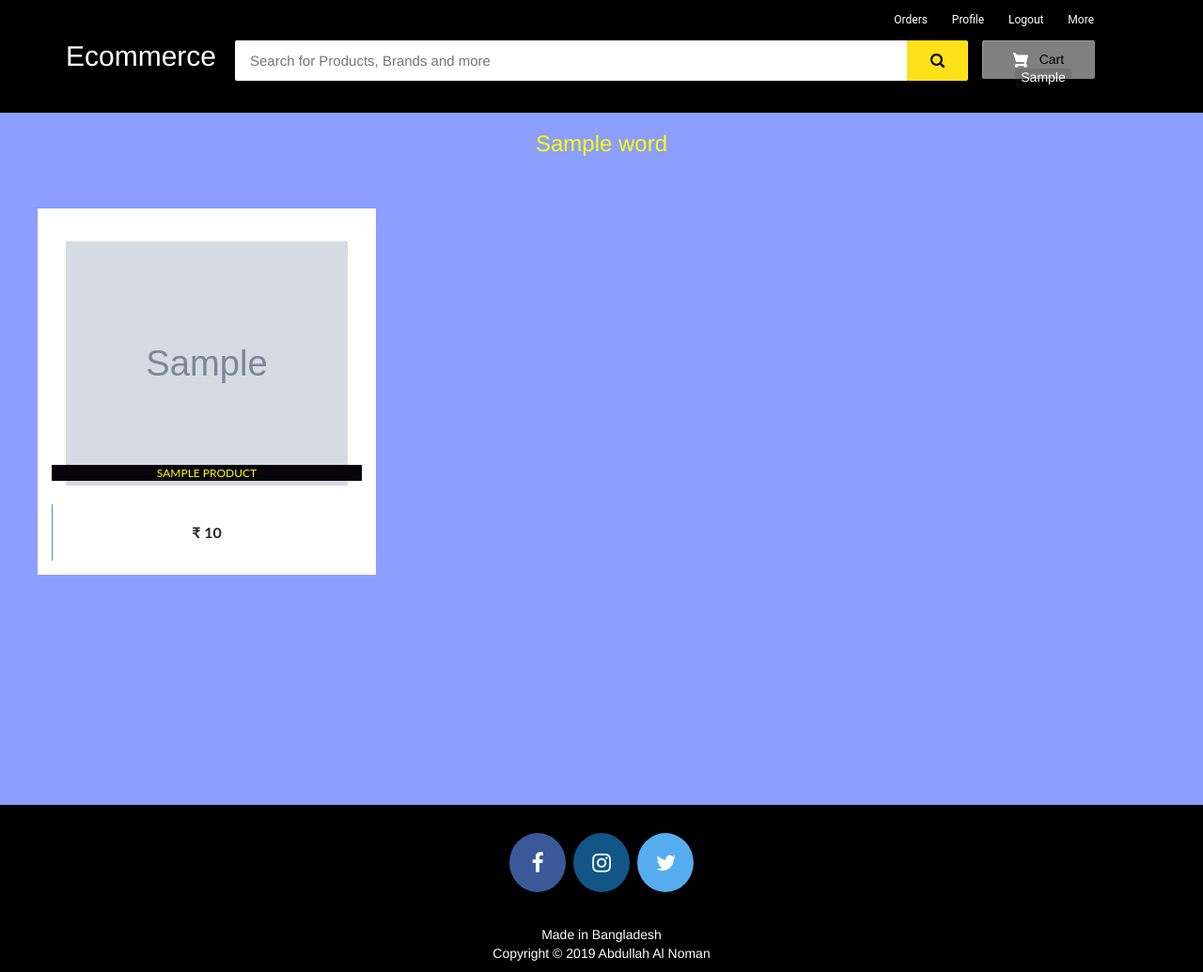
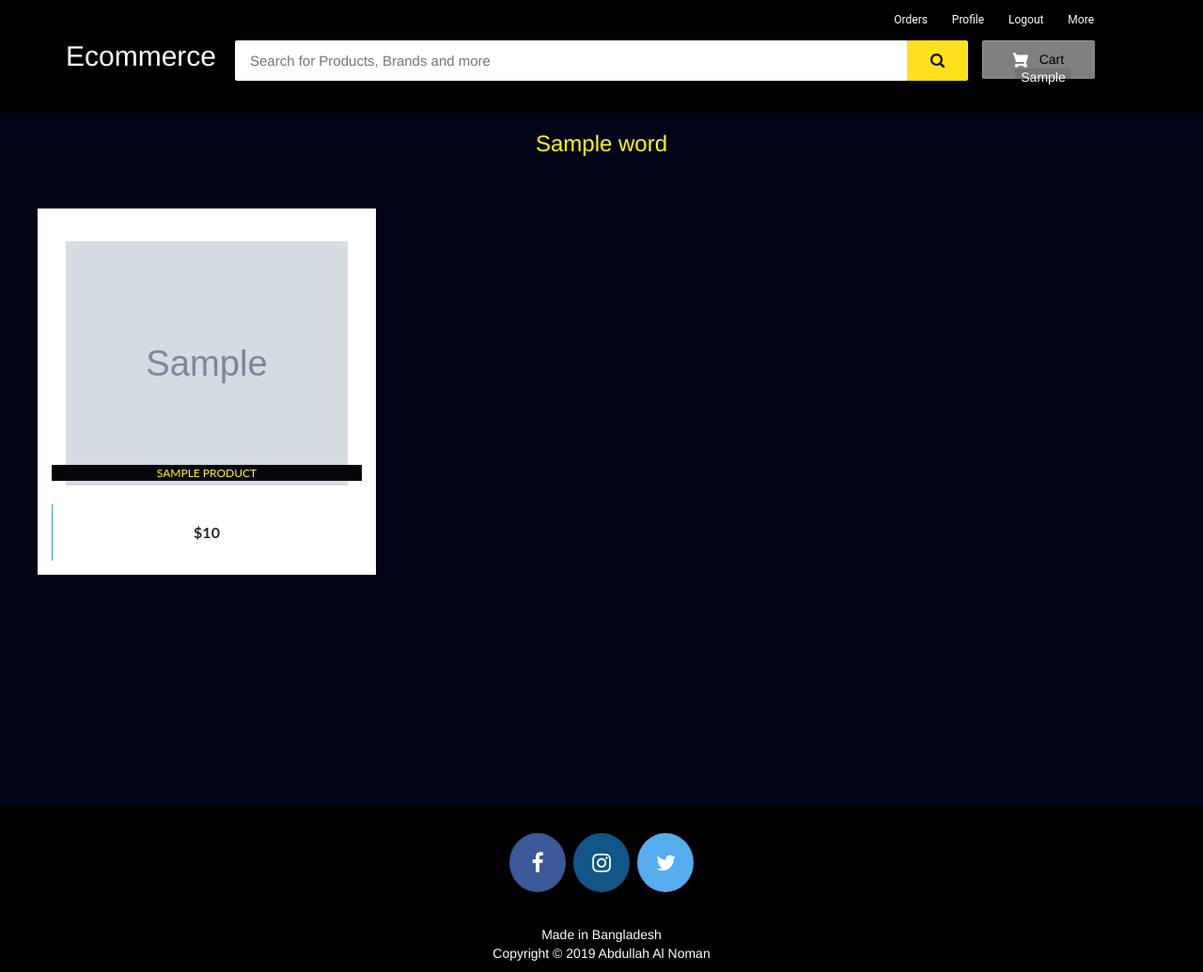
Before and after one commit to noman93/Ecommerce-Website-In-django, a Django app: template templates/ecom/customer_home.html in a window 1280 px wide. Shown: the whole page at 94% size. Run offline with Django 3.2, Linux system fonts and the light colour scheme; the template is opened without the code that fills it: most values are stand-ins (such as "Sample title", 1, 10 or a date in 2020); grey boxes marked "Sample" are stand-in pictures; some libraries are stand-ins or nearby versions.

Commit message:
Update customer_home.html

```diff
--- a/templates/ecom/customer_home.html
+++ b/templates/ecom/customer_home.html
@@ -31,7 +31,7 @@
     }
 
     body {
-        background-color: #8c9eff;
+        background-color: #020517;
     }
 
     .page-wrapper {
@@ -342,7 +342,7 @@
                             </div>
 
                             <a class="cart" href="{% url 'add-to-cart' p.id  %}">
-                                <span class="price">₹ {{p.price}}</span>
+                                <span class="price">${{p.price}}</span>
                                 <span class="add-to-cart">
                     <span class="txt">Add in cart</span>
                                 </span>
```
